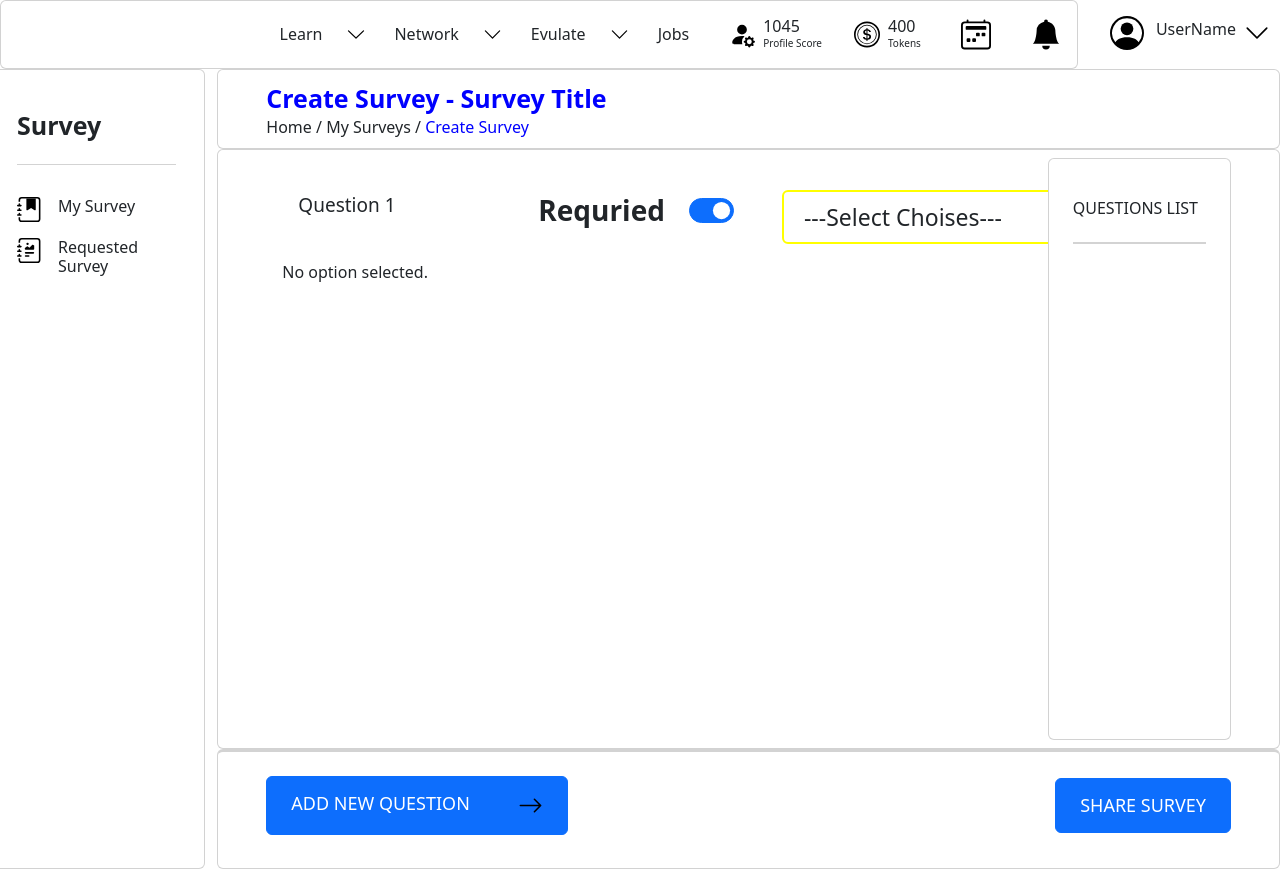
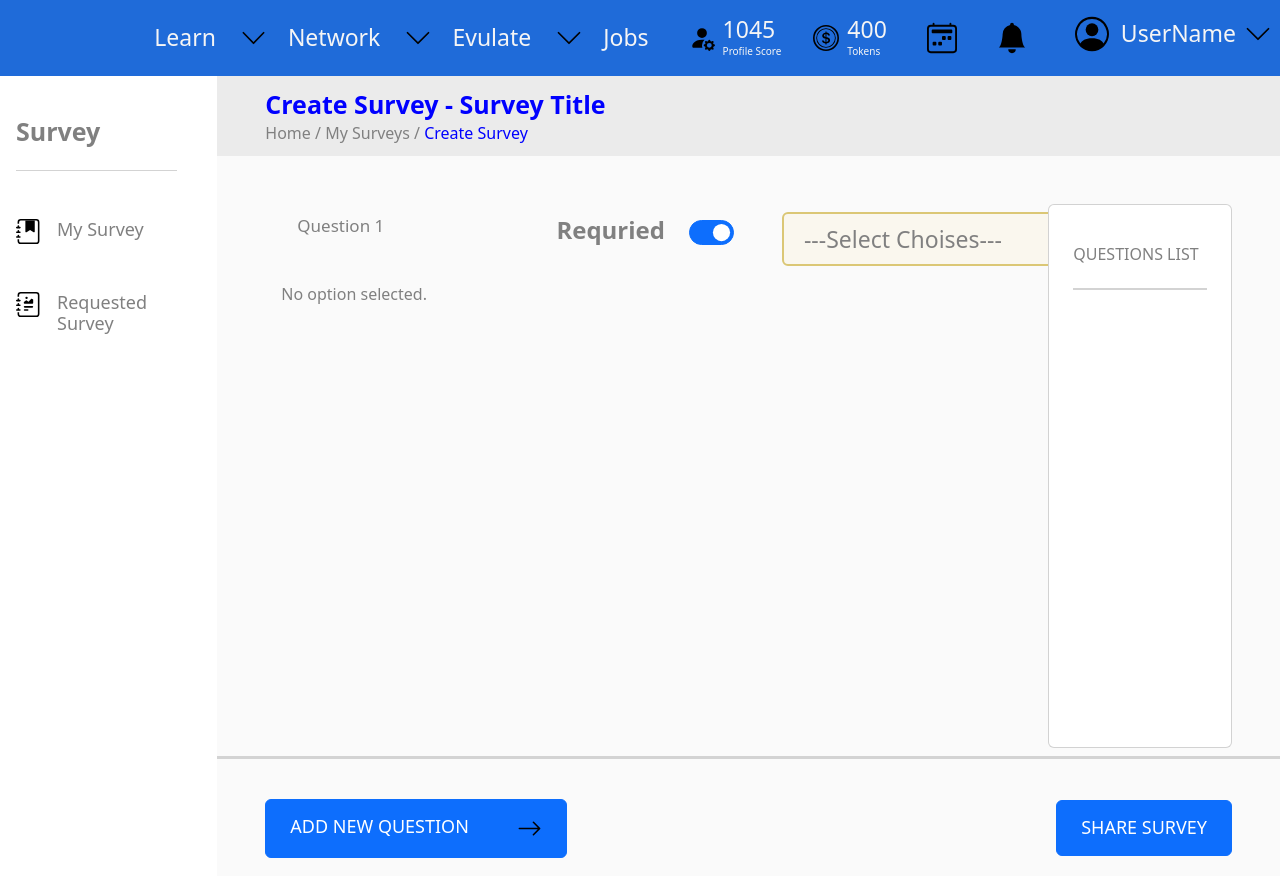
Before and after one commit to Ashokumarpasala/survey-Project-with-API-s, a React (Create React App) app: page /addQuestions in a window 1280 px wide. Built offline with nearby package versions, Linux system fonts and the light colour scheme; the HTML template or start-up script is replaced by a standard one.

Commit message:
commit message

```diff
--- a/src/App.tsx
+++ b/src/App.tsx
@@ -3,9 +3,9 @@ import Page1 from "./components/Page1"
 
 function App() {
   return (
-    <>
+    <div style={{height: '50vh'}}>
      <Page1 />
-    </>
+    </div>
 
   )
 }
--- a/src/components/CreateSurveyPage.tsx
+++ b/src/components/CreateSurveyPage.tsx
@@ -11,14 +11,14 @@ const CreateSurveyPage = () => {
 
      <div className="d-flex flex-column mb-3" style={{height: '100vh'}}>
 
-        <div className="p-4 px-5 card " style={{height: '15%'}}>
+        <div className="p-4 px-5 " style={{height: '15%', backgroundColor: 'hsl(0deg 0% 92.16%)'}}>
           <h1 style={{fontSize: '25px', color: 'blue', fontWeight: 'bolder', lineHeight: '40px'}}>Create Survey</h1>
           <h4><Link to='/'>Home</Link> / My Surveys / <span style={{color: 'blue'}}>  Create Survey</span> </h4>
         </div>
 
 
 
-        <div className="card p-4 px-5" style={{height: '70%'}}>
+        <div className=" p-4 px-5" style={{height: '70%', backgroundColor: 'hsl(0deg 0% 98.04%)'}}>
           <h1 style={{fontSize: '40px', fontWeight: 'bolder'}}>Survey Subject & Description</h1>
           <form action="">
           <div className="input-group flex-nowrap ">
@@ -31,14 +31,14 @@ const CreateSurveyPage = () => {
         </div>
 
 
-        <div className="p-4 px-5 card" style={{height: '15%', borderTop: '2px solid lightgrey'}}>
+        <div className="p-4 px-5 " style={{height: '15%', borderTop: '2px solid lightgrey', backgroundColor: 'hsl(0deg 0% 98.04%)'}}>
               <div className='d-flex'>
-                       <button className='d-flex px-5 py-3 p-2 btn btn-primary'>
-                           <h1 style={{fontSize: '25px'}} >
-                            <Link to='/addQuestions'>NEXT</Link>
-                           </h1 >
-                           <img src={arrowRight} alt="" className='ps-5' style={{height: '25px'}} />
-                         </button>
+                          <Link to='/addQuestions'>
+                            <button className='d-flex px-4 py-3 btn btn-primary'>
+                              NEXT
+                              <img src={arrowRight} alt="" className='ps-4 mx-4' style={{height: '25px'}} />
+                             </button>
+                          </Link>
                 </div>
            </div>
 
--- a/src/components/NavBar.tsx
+++ b/src/components/NavBar.tsx
@@ -10,8 +10,8 @@ const NavBar = () => {
   return (
     <div>
 
-      <div className="d-flex">
-            <div className="p-2 flex-grow-1  text-end card">
+      <div className="d-flex" style={{backgroundColor: 'hsl(215.48deg 75% 48.63%)', color: 'whitesmoke', fontSize: '23px'}}>
+            <div className="p-2 flex-grow-1  text-end ">
             <div className='d-flex justify-content-end'>
                     <div className='d-flex p-2 m-2'>
                         <h5>Learn</h5>
--- a/src/components/SideBar.tsx
+++ b/src/components/SideBar.tsx
@@ -10,13 +10,13 @@ const SideBar = () => {
   };
 
   return (
-    <div className="col-sm-2 card" style={{ height: '100vh' }}>
+    <div className="col-sm-2" style={{ height: '100vh', backgroundColor: 'hsl(0deg 0% 100%)', fontSize: '18px', color:'grey' }}>
       <div className='m-3'>
         <h1 className='py-4' style={{ fontWeight: 'bolder', fontSize: '25px', borderBottom: '1px solid lightgrey' }}>Survey</h1>
       </div>
 
       <div
-        className={`d-flex my-3 ${activeLink === 'mySurvey' ? 'active' : ''}`}
+        className={`d-flex my-5 ${activeLink === 'mySurvey' ? 'active' : ''}`}
         style={{ height: '25px ', borderLeft: activeLink === 'mySurvey' ? '3px solid blue' : 'none' }}
       >
         <img src={book1} alt="" className={`px-3 ${activeLink === 'mySurvey' ? 'active' : ''}`} />
--- a/src/components/SurveyListPage.tsx
+++ b/src/components/SurveyListPage.tsx
@@ -14,8 +14,8 @@ const SurveyListPage = () => {
   };
   return (
     <>
-       <div className="col-sm-12 card text-end card" style={{height: '100vh'}}>
-                    <div className="row m-4 py-4 card">
+       <div className="col-sm-12 card text-end " style={{height: '100vh', backgroundColor: 'hsl(0deg 0% 98.04%)'}}>
+                    <div className="row m-4 py-4">
                     <div className="row">
 
                         <div className="col align-self-center">
@@ -54,15 +54,17 @@ const SurveyListPage = () => {
 
 
                         <div className="col-2  align-self-center ps-3">
-                            <button className='btn btn-primary py-2 px-4'>
-                                <Link to='/createSurvey' >CREATE SURVEY</Link>
-                            </button>
+                            <Link to='/createSurvey' >
+                                <button className='btn btn-primary py-2 px-4'>
+                                    CREATE SURVEY
+                                </button>
+                            </Link>
                         </div>
                     </div>
                     </div>
 
 
-                    <div className="row m-4 py-4 text-center card" style={{height: '100vh'}}>
+                    <div className="row m-4 py-4 text-center " style={{height: '100vh'}}>
                        <div className='row card mx-5 ' style={{maxWidth: '90%', height: '25%'}}>
                           <p>Lorem ipsum dolor sit amet consectetur, adipisicing elit. Facilis sint consequatur commodi eveniet pariatur eos deserunt nemo accusamus quisquam nesciunt?</p>
                         </div>
--- a/src/components/questionTYpes/DropDownMenu.tsx
+++ b/src/components/questionTYpes/DropDownMenu.tsx
@@ -19,7 +19,7 @@ function DropdownLabel() {
         id="myDropdown"
         onChange={handleDropdownChange}
         className="card px-3 py-2"
-        style={{ fontSize: '23px', width: '300px', border: '2px solid yellow', outline: 'none' }}
+        style={{ fontSize: '23px', width: '300px', border: '2px solid hsl(48.24deg 58.62% 65.88%)', outline: 'none', backgroundColor: 'hsl(45deg 54.55% 95.69%)' }}
         value={selectedOption}
       >
         <option value="option1">---Select Choises---</option>
--- a/src/components/questionTYpes/SingleQuestion.tsx
+++ b/src/components/questionTYpes/SingleQuestion.tsx
@@ -16,23 +16,23 @@ const SingleQuestion = () => {
 
   return (
     <>
-     <div className="d-flex flex-column mb-1" style={{height: '100vh'}}>
+     <div className="d-flex flex-column " style={{height: '100vh', color: 'grey'}}>
 
-        <div className="p-3 px-5 py-2 card " style={{height: '10%'}}>
+        <div className="p-3 px-5 py-2  " style={{height: '10%', backgroundColor: 'hsl(0deg 0% 92.16%)'}}>
           <h1 style={{fontSize: '25px', color: 'blue', fontWeight: 'bolder', lineHeight: '40px'}}>Create Survey - <span>Survey Title</span></h1>
           <h4><Link to='/'>Home</Link> / My Surveys / <span style={{color: 'blue'}}>  Create Survey</span> </h4>
         </div>
 
-        <div className=" mb-auto p-2 px-5 card" style={{height: '75%'}}>
+        <div className=" mb-auto pt-4 p-2 px-5 " style={{height: '75%', backgroundColor: 'hsl(0deg 0% 98.04%)'}}>
            <div className="grid" style={{ display: 'grid', gridTemplateColumns: 'repeat(18, 1fr)', gap: '2.5rem', height: '100%' }}>
                 <div className='' style={{ gridColumn: 'span 14',  padding: '1rem' }}>
 
                     <div className="grid" style={{ display: 'grid', gridTemplateColumns: 'repeat(18, 1fr)', gap: '1rem'}}>
                         <div className='' style={{ gridColumn: 'span 12',  padding: '1rem' }}>
                             <div className='d-flex justify-content-between py-1'>
-                                <h2 style={{fontSize: '19px '}}>Question {questionNumber}</h2>
+                                <h2 style={{fontSize: '17px '}}>Question {questionNumber}</h2>
                                 <div className='d-flex'>
-                                <h1 style={{fontSize: '28px', fontWeight: 'bolder'}} className='px-4'>Requried </h1>
+                                <h1 style={{fontSize: '24px', fontWeight: 'bolder'}} className='px-4'>Requried </h1>
                                   <SwitchComp />
                                 </div>
                             </div>
@@ -48,7 +48,7 @@ const SingleQuestion = () => {
                        </div>
 
                 </div>
-                <div className="g-col-4 card" style={{ gridColumn: 'span 4',  padding: '1rem' }}>
+                <div className="g-col-4 card mt-4" style={{ gridColumn: 'span 4',  padding: '1rem' }}>
                   <div className='py-4 mx-2' style={{borderBottom: '2px solid lightgrey'}}>
                     <h3>QUESTIONS LIST</h3>
 
@@ -59,8 +59,8 @@ const SingleQuestion = () => {
         </div>
 
 
-        <div className="p-4 px-5 card " style={{height: '15%', borderTop: '3px solid lightgrey'}}>
-              <div className='d-flex justify-content-between'>
+        <div className="p-4 px-5  " style={{height: '15%', borderTop: '3px solid lightgrey', backgroundColor: 'hsl(0deg 0% 98.04%)'}}>
+              <div className='d-flex justify-content-between my-3'>
                        <button className='d-flex px-4 py-3 p-2 btn btn-primary' onClick={addNewQuestion}>
                            <h1 style={{fontSize: '18px'}} >ADD NEW QUESTION</h1 >
                            <img src={arrowRight} alt="" className='ps-5' style={{height: '25px'}} />
--- a/src/components/questionTYpes/question/InputQuestion.tsx
+++ b/src/components/questionTYpes/question/InputQuestion.tsx
@@ -11,7 +11,7 @@ const InputQuestion = () => {
   return (
     <>
        <div className="input-group flex-nowrap " >
-         <input type="text" onChange={handleChange} value={question} placeholder='Type Your Question here' style={{width: '100%', outlineColor: 'none', fontWeight: 'bolder', borderBottom: '3px solid yellow', fontSize: '22px '}} className='py-2'/>
+         <input type="text" onChange={handleChange} value={question} placeholder='Type Your Question here' style={{width: '100%', outlineColor: 'none', fontWeight: 'bolder', borderBottom: '3px solid hsl(48.24deg 58.62% 65.88%)', fontSize: '22px ', backgroundColor: 'hsl(0deg 0% 98.04%)'}} className='py-2'/>
       </div>
     </>
   )
--- a/src/components/questionTYpes/question/QuestionOne.tsx
+++ b/src/components/questionTYpes/question/QuestionOne.tsx
@@ -21,7 +21,7 @@ const options = ['Option 1', 'Option 2']
                     <p className='m-1'>Option {index + 1}</p>
                     <div className='d-flex'>
                         <input
-                        style={{outline: '2px solid yellow', border: 'none', fontSize: '20px' }}
+                        style={{outline: '2px solid hsl(48.24deg 58.62% 65.88%)', border: 'none', fontSize: '20px', backgroundColor: 'hsl(45deg 54.55% 95.69%)' }}
                         type="text"
                         className="card py-3 mr-5 px-3 "
                         value={option}
--- a/src/components/questionTYpes/question/QuestionTwo.tsx
+++ b/src/components/questionTYpes/question/QuestionTwo.tsx
@@ -27,7 +27,7 @@ const addOption = () => {
                  <p className='m-1'>Option</p>
                  <div className='d-flex'>
                 <input
-                style={{outline: '2px solid yellow', border: 'none', fontSize: '20px' }}
+                style={{outline: '2px solid hsl(48.24deg 58.62% 65.88%)', border: 'none', fontSize: '20px', backgroundColor: 'hsl(45deg 54.55% 95.69%)' }}
                 type="text"
                 className="card py-3 mr-5 px-3 "
                 value={option}
```
